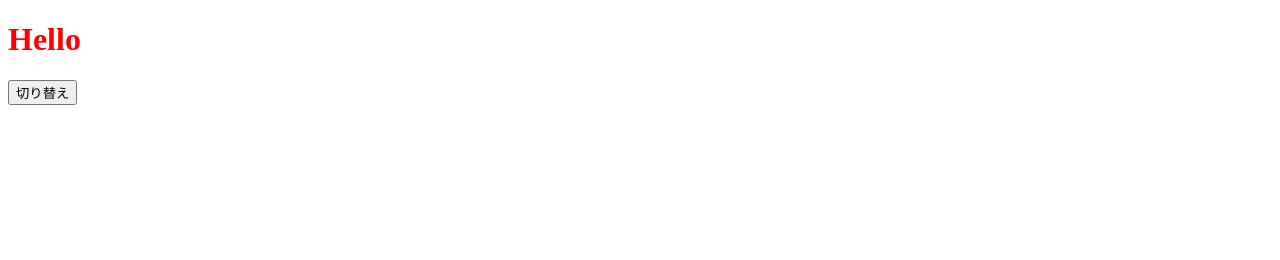
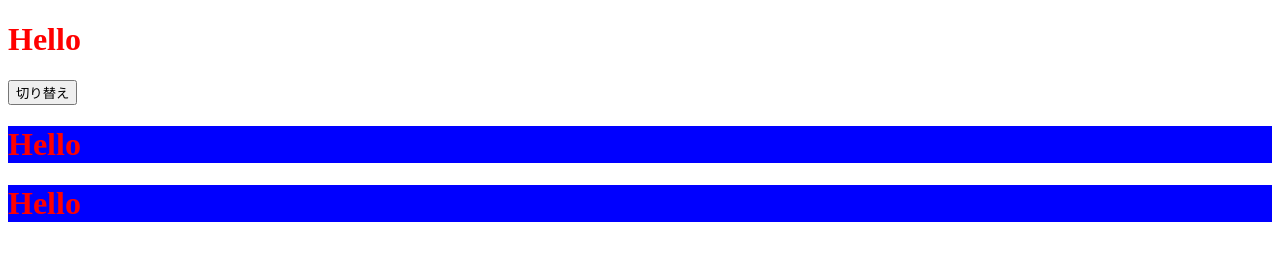
Before and after one commit to Kamezaki-jp/vue-practice, a plain HTML site: page binding.html in a window 1280 px wide. Drawn offline with nearby package versions, Linux system fonts and the light colour scheme.

Commit message:
binding practice

```diff
--- a/binding.html
+++ b/binding.html
@@ -15,6 +15,9 @@
     ハイフンを使っている場合はシングルクォーテーションで囲む -->
     <h1 :class="classObject">Hello</h1>
     <button @click="isActive = !isActive">切り替え</button>
+
+    <h1 :class="[color, bg]">Hello</h1>
+    <h1 :class="[{red: isActive}, bg]">Hello</h1>
   </div>
 
   <script src="binding.js"></script>
--- a/binding.js
+++ b/binding.js
@@ -1,7 +1,9 @@
 new Vue({
   el: '#app',
   data: {
-    isActive: true
+    isActive: true,
+    color: 'red',
+    bg: 'bg-blue'
   },
   computed: {
     // computedを用いてオブジェクトを返す
```
